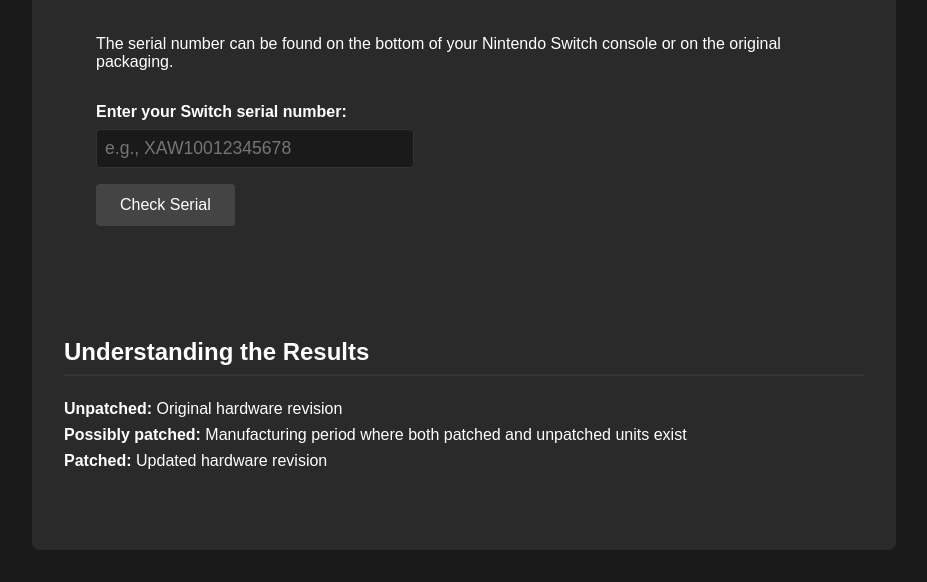
After one commit to jake-palmer62/gamepad_tester, a Flask app: page /guides/switch-serial.html in a window 1280 px wide. The commit adds this page. Shown: the part 929-1511 px from the top of the page, without its empty margins (176-1103 px from the left). Run offline with Flask 3, Linux system fonts and the light colour scheme.

Commit message:
added switch serial number checker

```diff
--- a/routes/nintendo.py
+++ b/routes/nintendo.py
@@ -1,4 +1,4 @@
-from flask import Blueprint, render_template
+from flask import Blueprint, render_template, request
 
 nintendo_bp = Blueprint('nintendo', __name__)
 
@@ -285,3 +285,39 @@
         ]
     }
     return render_template('guides/guide.html', **content)
+
+@nintendo_bp.route('/guides/switch-serial.html', methods=['GET', 'POST'])
+def switch_serial():
+    result = None
+    serial = None
+
+    if request.method == 'POST':
+        serial = request.form.get('serial', '').strip()
+        if serial:
+            # XAW1: Original Switch model
+            if serial.startswith('XAW1'):
+                number = int(serial[6:8])
+                if number < 10:
+                    result = "Unpatched - This console can be modded"
+                elif number < 40:
+                    result = "Possibly patched - Would need additional verification"
+                else:
+                    result = "Patched - This console cannot be modded"
+            # XAW4 and newer are always patched
+            elif serial.startswith(('XAW4', 'XAW7', 'XAJ1', 'XAJ4', 'XAJ7')):
+                result = "Patched - This console cannot be modded"
+            else:
+                result = "Unknown serial format - Please verify the serial number"
+
+    content = {
+        'console_tag': "nintendo",
+        'console_name': "Nintendo Switch",
+        'guide_title': "Serial Number Checker",
+        'overview': '''
+            <p>Check if your Nintendo Switch is patched or unpatched based on the serial number.
+            This can help determine your console's compatibility with certain modifications.</p>
+        ''',
+        'serial': serial,
+        'result': result
+    }
+    return render_template('guides/switch-serial.html', **content)
--- a/static/style.css
+++ b/static/style.css
@@ -260,9 +260,15 @@
   font-weight: 500;
 }
 
-.nintendo { background: #e60012; }
-.xbox { background: #107c10; }
-.playstation { background: #003791; }
+.nintendo {
+  background: #e60012;
+}
+.xbox {
+  background: #107c10;
+}
+.playstation {
+  background: #003791;
+}
 
 /* Add to style.css */
 .guide-content {
@@ -283,7 +289,8 @@
   border-bottom: 2px solid #333;
 }
 
-.tool-list, .steps-list {
+.tool-list,
+.steps-list {
   padding-left: 1.5rem;
 }
 
@@ -324,7 +331,6 @@
   /* Add row gap */
   row-gap: 5rem;
 }
-
 
 /* Gamepad Tester Specific Styles */
 #status {
@@ -377,10 +383,22 @@
   transition: all 0.1s;
 }
 
-#button-y { right: 120px; top: 110px; }
-#button-b { right: 80px; top: 150px; }
-#button-a { right: 120px; top: 190px; }
-#button-x { right: 160px; top: 150px; }
+#button-y {
+  right: 120px;
+  top: 110px;
+}
+#button-b {
+  right: 80px;
+  top: 150px;
+}
+#button-a {
+  right: 120px;
+  top: 190px;
+}
+#button-x {
+  right: 160px;
+  top: 150px;
+}
 
 /* D-Pad */
 .d-pad {
@@ -513,8 +531,12 @@
   color: #fff;
 }
 
-.bumper.left { left: 80px; }
-.bumper.right { right: 80px; }
+.bumper.left {
+  left: 80px;
+}
+.bumper.right {
+  right: 80px;
+}
 
 .trigger {
   position: absolute;
@@ -526,8 +548,12 @@
   font-size: 11px;
 }
 
-.trigger.left { left: 80px; }
-.trigger.right { right: 80px; }
+.trigger.left {
+  left: 80px;
+}
+.trigger.right {
+  right: 80px;
+}
 
 /* Button States */
 .pressed {
@@ -591,3 +617,94 @@
     grid-template-columns: 1fr;
   }
 }
+
+/* Serial Checker Styles */
+.serial-checker {
+  background: #2a2a2a;
+  padding: 2rem;
+  border-radius: 8px;
+  margin: 2rem 0;
+}
+
+.serial-form {
+  margin: 2rem 0;
+}
+
+.form-group {
+  margin-bottom: 1rem;
+}
+
+.form-group label {
+  display: block;
+  margin-bottom: 0.5rem;
+  font-weight: bold;
+}
+
+.serial-input {
+  width: 100%;
+  max-width: 300px;
+  padding: 0.5rem;
+  font-size: 1.1rem;
+  background: #1a1a1a;
+  border: 1px solid #333;
+  border-radius: 4px;
+  color: #fff;
+}
+
+.serial-input:focus {
+  outline: none;
+  border-color: #666;
+}
+
+.check-button {
+  background: #444;
+  color: #fff;
+  border: none;
+  padding: 0.75rem 1.5rem;
+  border-radius: 4px;
+  font-size: 1rem;
+  cursor: pointer;
+  transition: background-color 0.2s;
+}
+
+.check-button:hover {
+  background: #555;
+}
+
+.result {
+  margin-top: 2rem;
+  padding: 1rem;
+  border-radius: 4px;
+}
+
+.result.unpatched {
+  background: rgba(40, 167, 69, 0.2);
+  border-left: 4px solid #28a745;
+}
+
+.result.patched {
+  background: rgba(220, 53, 69, 0.2);
+  border-left: 4px solid #dc3545;
+}
+
+.result.unknown {
+  background: rgba(255, 193, 7, 0.2);
+  border-left: 4px solid #ffc107;
+}
+
+.results-guide {
+  list-style: none;
+  padding: 0;
+}
+
+.results-guide li {
+  margin-bottom: 0.5rem;
+}
+
+.serial-image {
+  width: 100%;
+  max-width: 400px;
+  height: auto;
+  margin: 1rem 0;
+  border-radius: 4px;
+}
--- a/templates/base.html
+++ b/templates/base.html
@@ -2,10 +2,13 @@
 <!DOCTYPE html>
 <html lang="en">
   <head>
-    <meta charset="UTF-8">
-    <meta name="viewport" content="width=device-width, initial-scale=1.0">
+    <meta charset="UTF-8" />
+    <meta name="viewport" content="width=device-width, initial-scale=1.0" />
     <title>{% block title %}Console Repair Hub{% endblock %}</title>
-    <link rel="stylesheet" href="{{ url_for('static', filename='style.css') }}">
+    <link
+      rel="stylesheet"
+      href="{{ url_for('static', filename='style.css') }}"
+    />
   </head>
   <body>
     <nav class="nav-container">
@@ -13,19 +16,42 @@
 
       <div class="nav-tabs">
         <a href="{{ url_for('home') }}" class="nav-tab">Home</a>
-            <a href="{{ url_for('gamepad_tester') }}" class="nav-tab">Gamepad Tester</a>
+        <a href="{{ url_for('gamepad_tester') }}" class="nav-tab"
+          >Gamepad Tester</a
+        >
 
         <div class="dropdown">
           <a href="#nintendo" class="nav-tab">Nintendo</a>
           <div class="dropdown-content">
             <div class="dropdown-header">Switch</div>
-                    <a href="{{ url_for('nintendo.switch_joycon') }}" class="dropdown-item">Joy-Con Drift Fix</a>
-                    <a href="{{ url_for('nintendo.switch_battery') }}" class="dropdown-item">Battery Replacement</a>
-                    <a href="{{ url_for('nintendo.switch_screen') }}" class="dropdown-item">Screen Replacement</a>
+            <a
+              href="{{ url_for('nintendo.switch_joycon') }}"
+              class="dropdown-item"
+              >Joy-Con Drift Fix</a
+            >
+            <a
+              href="{{ url_for('nintendo.switch_battery') }}"
+              class="dropdown-item"
+              >Battery Replacement</a
+            >
+            <a
+              href="{{ url_for('nintendo.switch_screen') }}"
+              class="dropdown-item"
+              >Screen Replacement</a
+            >
+            <a
+              href="{{ url_for('nintendo.switch_serial') }}"
+              class="dropdown-item"
+              >Serial Checker</a
+            >
 
             <div class="dropdown-header">3DS</div>
-                    <a href="{{ url_for('nintendo.ds3_screen') }}" class="dropdown-item">Top Screen Repair</a>
-                    <a href="{{ url_for('nintendo.ds3_circle') }}" class="dropdown-item">Circle Pad Fix</a>
+            <a href="{{ url_for('nintendo.ds3_screen') }}" class="dropdown-item"
+              >Top Screen Repair</a
+            >
+            <a href="{{ url_for('nintendo.ds3_circle') }}" class="dropdown-item"
+              >Circle Pad Fix</a
+            >
           </div>
         </div>
 
@@ -33,12 +59,20 @@
           <a href="#xbox" class="nav-tab">Xbox</a>
           <div class="dropdown-content">
             <div class="dropdown-header">Series X/S</div>
-                    <a href="{{ url_for('xbox.series_fan') }}" class="dropdown-item">Fan Replacement</a>
-                    <a href="{{ url_for('xbox.series_ssd') }}" class="dropdown-item">SSD Upgrade</a>
+            <a href="{{ url_for('xbox.series_fan') }}" class="dropdown-item"
+              >Fan Replacement</a
+            >
+            <a href="{{ url_for('xbox.series_ssd') }}" class="dropdown-item"
+              >SSD Upgrade</a
+            >
 
             <div class="dropdown-header">Xbox One</div>
-                    <a href="{{ url_for('xbox.xbone_hdmi') }}" class="dropdown-item">HDMI Port Repair</a>
-                    <a href="{{ url_for('xbox.xbone_hdd') }}" class="dropdown-item">HDD Replacement</a>
+            <a href="{{ url_for('xbox.xbone_hdmi') }}" class="dropdown-item"
+              >HDMI Port Repair</a
+            >
+            <a href="{{ url_for('xbox.xbone_hdd') }}" class="dropdown-item"
+              >HDD Replacement</a
+            >
           </div>
         </div>
 
@@ -46,20 +80,28 @@
           <a href="#playstation" class="nav-tab">PlayStation</a>
           <div class="dropdown-content">
             <div class="dropdown-header">PS5</div>
-                    <a href="{{ url_for('playstation.ps5_ssd') }}" class="dropdown-item">SSD Expansion</a>
-                    <a href="{{ url_for('playstation.ps5_fan') }}" class="dropdown-item">Fan Cleaning</a>
+            <a href="{{ url_for('playstation.ps5_ssd') }}" class="dropdown-item"
+              >SSD Expansion</a
+            >
+            <a href="{{ url_for('playstation.ps5_fan') }}" class="dropdown-item"
+              >Fan Cleaning</a
+            >
 
             <div class="dropdown-header">PS4</div>
-                    <a href="{{ url_for('playstation.ps4_hdmi') }}" class="dropdown-item">HDMI Port Fix</a>
-                    <a href="{{ url_for('playstation.ps4_hdd') }}" class="dropdown-item">HDD Upgrade</a>
+            <a
+              href="{{ url_for('playstation.ps4_hdmi') }}"
+              class="dropdown-item"
+              >HDMI Port Fix</a
+            >
+            <a href="{{ url_for('playstation.ps4_hdd') }}" class="dropdown-item"
+              >HDD Upgrade</a
+            >
           </div>
         </div>
       </div>
     </nav>
 
-    <div class="main-content">
-        {% block content %}{% endblock %}
-    </div>
+    <div class="main-content">{% block content %}{% endblock %}</div>
 
     <script src="{{ url_for('static', filename='script.js') }}"></script>
   </body>
--- /dev/null
+++ b/templates/guides/switch-serial.html
@@ -0,0 +1,64 @@
+{% extends "base.html" %} {% block title %}Switch Serial Checker - Console
+Repair Hub{% endblock %} {% block content %}
+<section class="hero">
+  <span class="console-tag {{ console_tag }}">{{ console_name }}</span>
+  <h1>{{ guide_title }}</h1>
+</section>
+
+<article class="guide-content">
+  <section class="guide-section">
+    {{ overview | safe }}
+
+    <div class="serial-checker">
+      <h2>Serial Number Location</h2>
+      <img
+        src="/api/placeholder/400/200"
+        alt="Serial number location"
+        class="serial-image"
+      />
+      <p>
+        The serial number can be found on the bottom of your Nintendo Switch
+        console or on the original packaging.
+      </p>
+
+      <form method="POST" class="serial-form">
+        <div class="form-group">
+          <label for="serial">Enter your Switch serial number:</label>
+          <input
+            type="text"
+            id="serial"
+            name="serial"
+            value="{{ serial if serial }}"
+            placeholder="e.g., XAW10012345678"
+            pattern="[A-Za-z0-9]{10,16}"
+            required
+            class="serial-input"
+          />
+        </div>
+        <button type="submit" class="check-button">Check Serial</button>
+      </form>
+
+      {% if result %}
+      <div
+        class="result {% if 'Unpatched' in result %}unpatched{% elif 'Patched' in result %}patched{% else %}unknown{% endif %}"
+      >
+        <h3>Result:</h3>
+        <p>{{ result }}</p>
+      </div>
+      {% endif %}
+    </div>
+  </section>
+
+  <section class="guide-section">
+    <h2>Understanding the Results</h2>
+    <ul class="results-guide">
+      <li><strong>Unpatched:</strong> Original hardware revision</li>
+      <li>
+        <strong>Possibly patched:</strong> Manufacturing period where both
+        patched and unpatched units exist
+      </li>
+      <li><strong>Patched:</strong> Updated hardware revision</li>
+    </ul>
+  </section>
+</article>
+{% endblock %}
```
Lines whose indentation alone changed are shown as unchanged.
